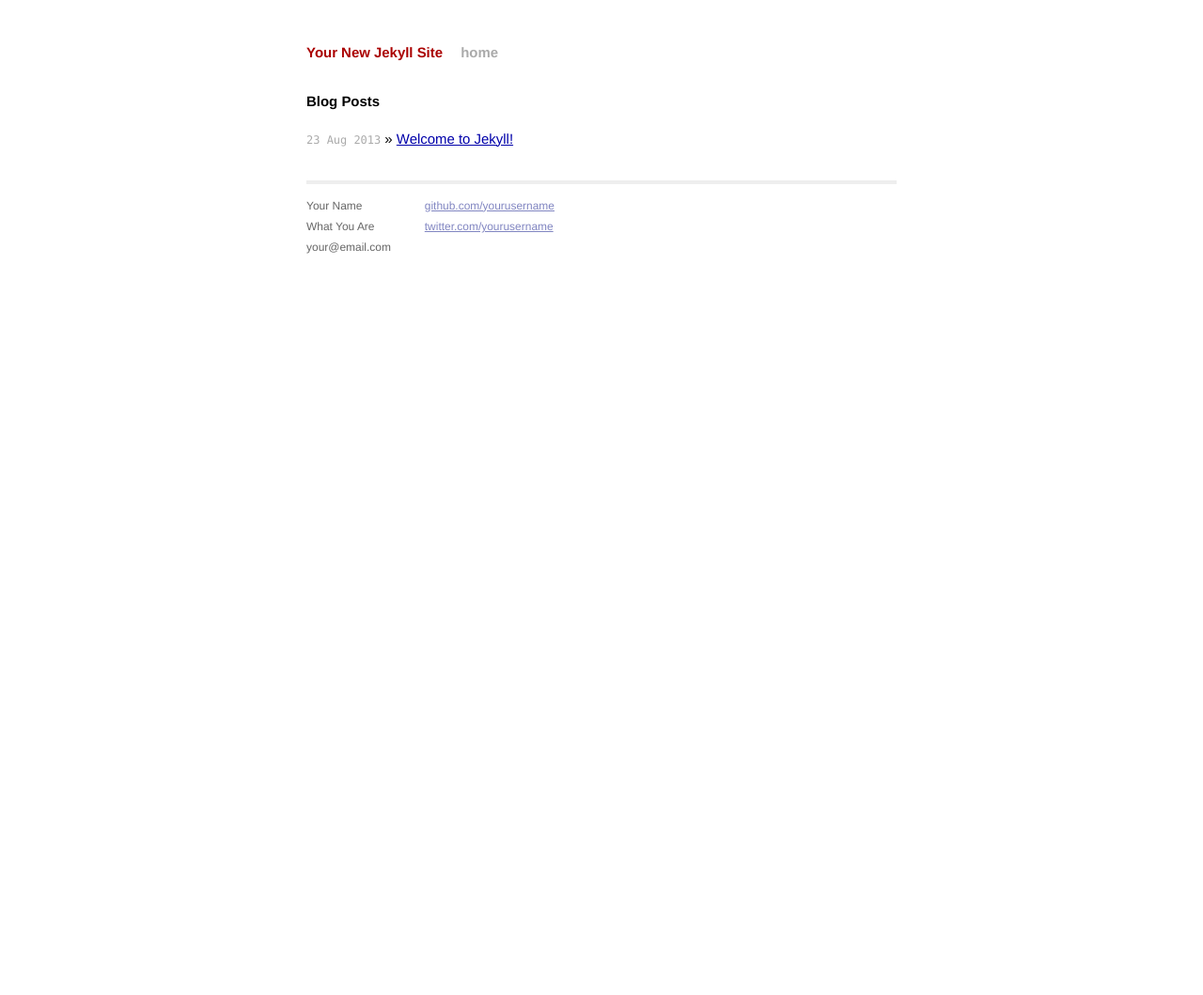
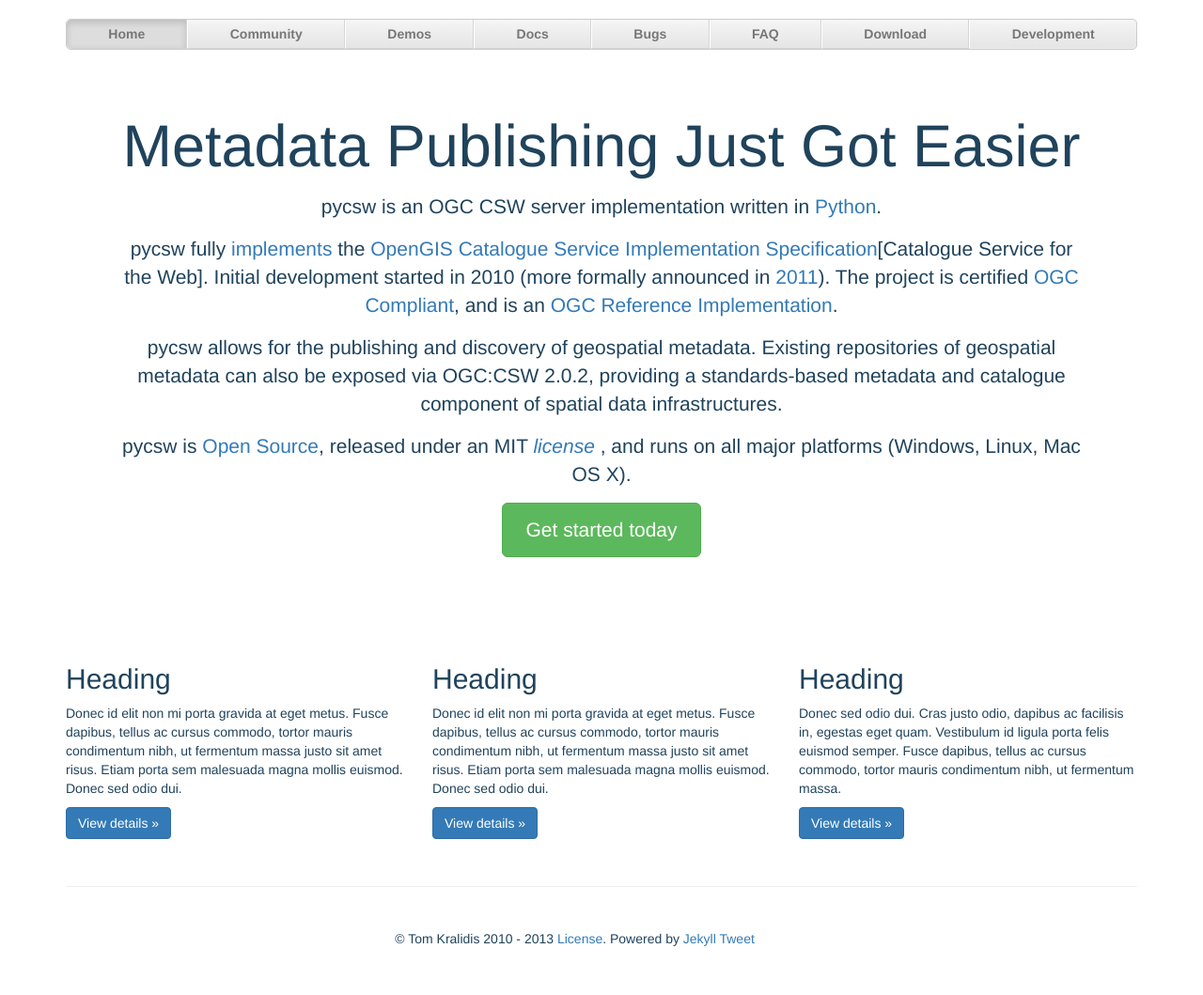
Before and after one commit to rclark/pycsw.org, a Jekyll site: the page built from index.html, in a window 1280 px wide. Shown: the whole page at 94% size. Built offline with Jekyll 4.4.1, drawn with Linux system fonts in a browser that asks for light colours; nearby versions of some CDN libraries; comment, search, counter and statistics services are not loaded; before the commit the page ends 945 px from its top, so only the background shows below that; grey boxes are pictures that could not be loaded.

Commit message:
starter pycsw.org content

```diff
--- /dev/null
+++ b/_layouts/pycsw.html
@@ -0,0 +1,64 @@
+<!DOCTYPE html>
+<html lang="en">
+  <head>
+    <meta charset="utf-8">
+    <meta name="viewport" content="width=device-width, initial-scale=1.0">
+    <meta name="description" content="">
+    <meta name="author" content="">
+    <link rel="shortcut icon" href="../../assets/ico/favicon.png">
+
+    <title>{{ page.title }}</title>
+
+    <!-- Bootstrap core CSS -->
+    <link rel="stylesheet" href="//netdna.bootstrapcdn.com/bootstrap/3.0.0/css/bootstrap.min.css">
+
+    <!-- Custom styles for this template -->
+    <link href="css/justified-nav.css" rel="stylesheet">
+
+    <!-- HTML5 shim and Respond.js IE8 support of HTML5 elements and media queries -->
+    <!--[if lt IE 9]>
+      <script src="http://html5shiv.googlecode.com/svn/trunk/html5.js"></script>
+      <script src="//cdnjs.cloudflare.com/ajax/libs/respond.js/1.2.0/respond.js"></script>
+    <![endif]-->
+  </head>
+
+  <body>
+    <div class="container">
+
+      <div class="masthead">
+        <ul class="nav nav-justified">
+          <li class="active"><a href="/index.html">Home</a></li>
+          <li><a href="/community.html">Community</a></li>
+          <li><a href="http://demo.pycsw.org">Demos</a></li>
+          <li><a href="/docs">Docs</a></li>
+          <li><a href="https://github.com/geopython/pycsw/issues">Bugs</a></li>
+          <li><a href="/faq.html">FAQ</a></li>
+          <li><a href="/download.html">Download</a></li>
+          <li><a href="/development/index.html">Development</a></li>
+        </ul>
+      </div>
+
+      <div class="pycsw-content">
+        {{ content }}
+      </div>
+
+      <!-- Site footer -->
+      <div class="footer">
+        <p class="copyright">
+          &copy; Tom Kralidis 2010 - 2013 <a href="https://github.com/geopython/pycsw.org/blob/master/LICENSE">License</a>. Powered by <a href="http://jekyllrb.com/">Jekyll</a>
+    <a href="https://twitter.com/share" class="twitter-share-button" data-dnt="true" data-count="none" data-via="twitterapi">Tweet</a>
+
+    <script>!function(d,s,id){var js,fjs=d.getElementsByTagName(s)[0];if(!d.getElementById(id)){js=d.createElement(s);js.id=id;js.src="https://platform.twitter.com/widgets.js";fjs.parentNode.insertBefore(js,fjs);}}(document,"script","twitter-wjs");</script>
+
+    <iframe allowTransparency="true" frameborder="0" scrolling="0" width="53" height="20" src="http://ghbtns.com/github-btn.html?user=geopython&repo=pycsw&type=fork"/>
+        </p>
+      </div>
+
+    </div> <!-- /container -->
+
+
+    <!-- Bootstrap core JavaScript
+    ================================================== -->
+    <!-- Placed at the end of the document so the pages load faster -->
+  </body>
+</html>
--- /dev/null
+++ b/css/justified-nav.css
@@ -0,0 +1,98 @@
+body {
+  padding-top: 20px;
+//  background-color: #356aa0;
+  color: rgb(32, 67, 92)
+}
+
+.pycsw-content {
+  background-color: white;
+}
+
+.footer {
+  border-top: 1px solid #eee;
+  margin-top: 40px;
+  padding-top: 40px;
+  padding-bottom: 40px;
+}
+
+.copyright {
+  text-align: center;
+}
+
+/* Main marketing message and sign up button */
+.jumbotron {
+  text-align: center;
+  background-color: transparent;
+}
+.jumbotron .btn {
+  font-size: 21px;
+  padding: 14px 24px;
+}
+
+/* Customize the nav-justified links to be fill the entire space of the .navbar */
+
+.nav-justified {
+  background-color: #eee;
+  border-radius: 5px;
+  border: 1px solid #ccc;
+}
+.nav-justified > li > a {
+  padding-top: 5px;
+  padding-bottom: 5px;
+  color: #777;
+  font-weight: bold;
+  text-align: center;
+  border-bottom: 1px solid #d5d5d5;
+  background-color: #e5e5e5; /* Old browsers */
+  background-repeat: repeat-x; /* Repeat the gradient */
+  background-image: -moz-linear-gradient(top, #f5f5f5 0%, #e5e5e5 100%); /* FF3.6+ */
+  background-image: -webkit-gradient(linear, left top, left bottom, color-stop(0%,#f5f5f5), color-stop(100%,#e5e5e5)); /* Chrome,Safari4+ */
+  background-image: -webkit-linear-gradient(top, #f5f5f5 0%,#e5e5e5 100%); /* Chrome 10+,Safari 5.1+ */
+  background-image: -ms-linear-gradient(top, #f5f5f5 0%,#e5e5e5 100%); /* IE10+ */
+  background-image: -o-linear-gradient(top, #f5f5f5 0%,#e5e5e5 100%); /* Opera 11.10+ */
+  filter: progid:DXImageTransform.Microsoft.gradient( startColorstr='#f5f5f5', endColorstr='#e5e5e5',GradientType=0 ); /* IE6-9 */
+  background-image: linear-gradient(top, #f5f5f5 0%,#e5e5e5 100%); /* W3C */
+}
+.nav-justified > .active > a,
+.nav-justified > .active > a:hover,
+.nav-justified > .active > a:focus {
+  background-color: #ddd;
+  background-image: none;
+  box-shadow: inset 0 3px 7px rgba(0,0,0,.15);
+}
+.nav-justified > li:first-child > a {
+  border-radius: 5px 5px 0 0;
+}
+.nav-justified > li:last-child > a {
+  border-bottom: 0;
+  border-radius: 0 0 5px 5px;
+}
+
+@media (min-width: 768px) {
+  .nav-justified {
+    max-height: 52px;
+  }
+  .nav-justified > li > a {
+    border-left: 1px solid #fff;
+    border-right: 1px solid #d5d5d5;
+  }
+  .nav-justified > li:first-child > a {
+    border-left: 0;
+    border-radius: 5px 0 0 5px;
+  }
+  .nav-justified > li:last-child > a {
+    border-radius: 0 5px 5px 0;
+    border-right: 0;
+  }
+}
+
+/* Responsive: Portrait tablets and up */
+@media screen and (min-width: 768px) {
+  /* Remove the padding we set earlier */
+  .masthead,
+  .marketing,
+  .footer {
+    padding-left: 0;
+    padding-right: 0;
+  }
+}
--- a/index.html
+++ b/index.html
@@ -1,13 +1,51 @@
 ---
-layout: default
-title: Your New Jekyll Site
+layout: pycsw
+title: pycsw - Metadata Publishing Just Got Easier
 ---
 
-<div id="home">
-  <h1>Blog Posts</h1>
-  <ul class="posts">
-    {% for post in site.posts %}
-      <li><span>{{ post.date | date_to_string }}</span> &raquo; <a href="{{ post.url }}">{{ post.title }}</a></li>
-    {% endfor %}
-  </ul>
+<div class="jumbotron">
+  <h1>Metadata Publishing Just Got Easier</h1>
+  <p class="lead">
+    <p>pycsw is an OGC CSW server implementation written in
+      <a class="reference external" href="http://www.python.org/">Python</a>.</p>
+    <p>pycsw fully
+      <a class="reference external" href="http://www.opengeospatial.org/resource/products/details/?pid=1104">implements</a> the
+      <a class="reference external" href="http://www.opengeospatial.org/standards/cat">OpenGIS Catalogue Service Implementation Specification</a>[Catalogue Service for the Web]. Initial development started in 2010 (more formally announced in
+      <a class="reference external" href="http://www.kralidis.ca/blog/2011/02/04/help-wanted-baking-a-csw-server-in-python/">2011</a>). The project is certified
+      <a class="reference external" href="http://www.opengeospatial.org/resource/products/details/?pid=1104">OGC Compliant</a>, and is an
+      <a class="reference external" href="http://demo.pycsw.org/">OGC Reference Implementation</a>.</p>
+    <p>pycsw allows for the publishing and discovery of geospatial metadata. Existing repositories of geospatial metadata can also be exposed via OGC:CSW 2.0.2, providing a standards-based metadata and catalogue component of spatial data infrastructures.</p>
+    <p>pycsw is
+      <a class="reference external" href="http://opensource.org/">Open Source</a>, released under an MIT
+      <a class="reference internal" href="docs/license.html#license">
+        <em>license</em>
+      </a>, and runs on all major platforms (Windows, Linux, Mac OS X).</p>
+  </p>
+  <p>
+    <a class="btn btn-lg btn-success" href="#">Get started today</a>
+  </p>
 </div>
+<!-- Example row of columns -->
+<div class="row">
+  <div class="col-lg-4">
+    <h2>Heading</h2>
+    <p>Donec id elit non mi porta gravida at eget metus. Fusce dapibus, tellus ac cursus commodo, tortor mauris condimentum nibh, ut fermentum massa justo sit amet risus. Etiam porta sem malesuada magna mollis euismod. Donec sed odio dui.</p>
+    <p>
+      <a class="btn btn-primary" href="#">View details &raquo;</a>
+    </p>
+  </div>
+  <div class="col-lg-4">
+    <h2>Heading</h2>
+    <p>Donec id elit non mi porta gravida at eget metus. Fusce dapibus, tellus ac cursus commodo, tortor mauris condimentum nibh, ut fermentum massa justo sit amet risus. Etiam porta sem malesuada magna mollis euismod. Donec sed odio dui.</p>
+    <p>
+      <a class="btn btn-primary" href="#">View details &raquo;</a>
+    </p>
+  </div>
+  <div class="col-lg-4">
+    <h2>Heading</h2>
+    <p>Donec sed odio dui. Cras justo odio, dapibus ac facilisis in, egestas eget quam. Vestibulum id ligula porta felis euismod semper. Fusce dapibus, tellus ac cursus commodo, tortor mauris condimentum nibh, ut fermentum massa.</p>
+    <p>
+      <a class="btn btn-primary" href="#">View details &raquo;</a>
+    </p>
+  </div>
+</div>
```
Also changed, not shown: img/pycsw-logo.png (added), 1 other file.
